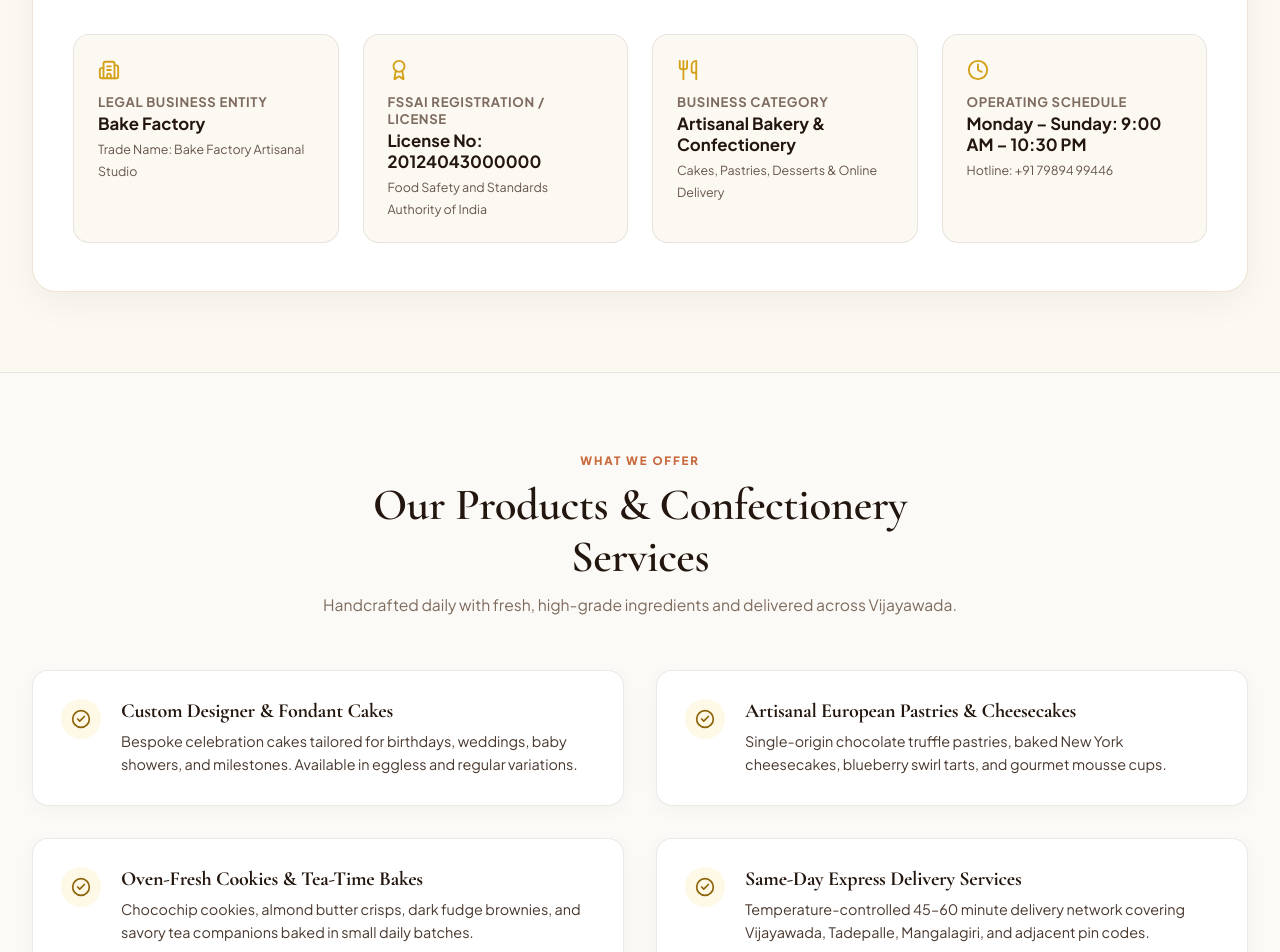
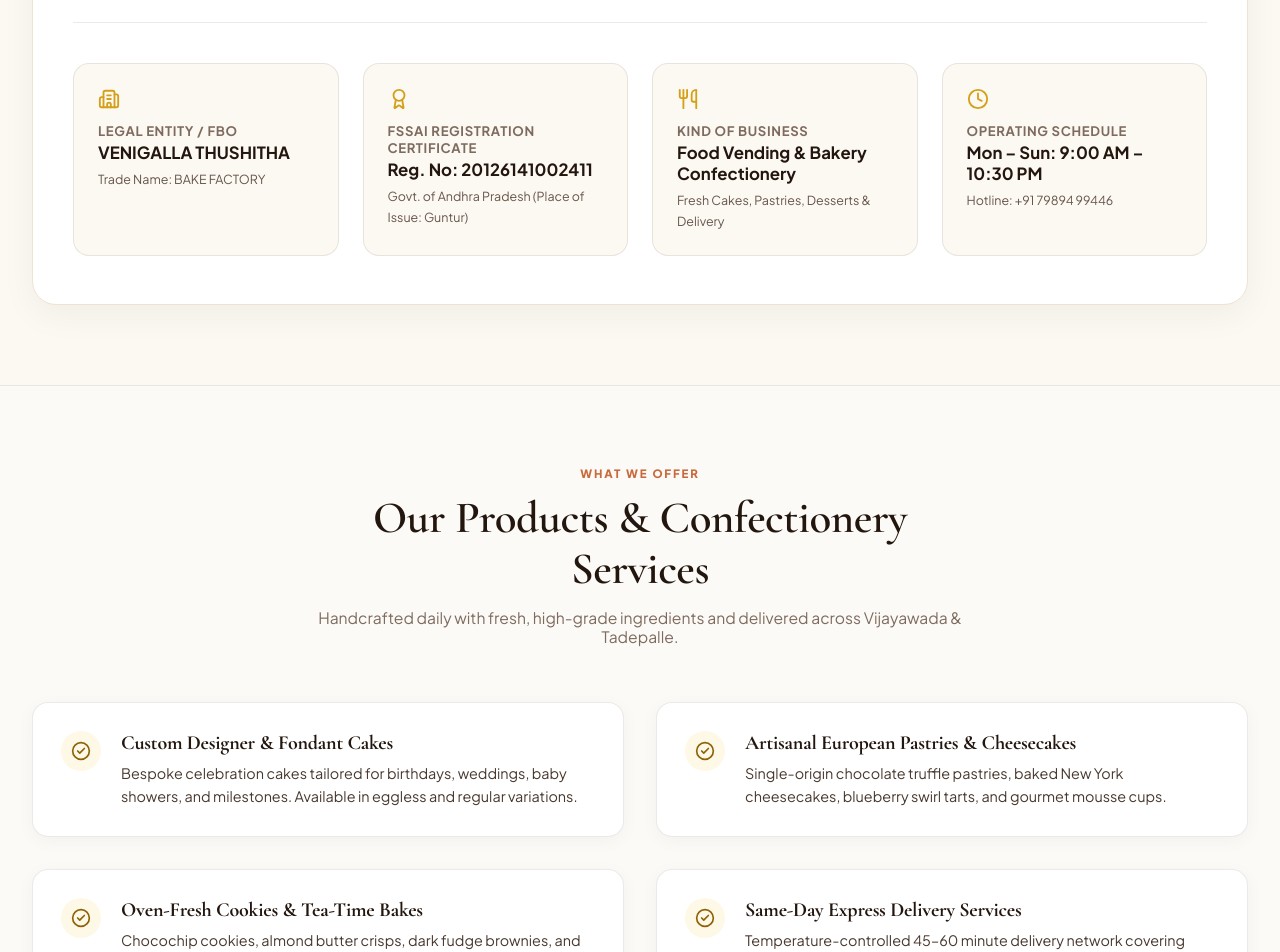
Before and after one commit to officialbakefactory07/bakefactory_uxi, a Next.js app: page /about in a window 1280 px wide. Shown: the part 1380-2332 px from the top of the page. Built offline with nearby package versions, Linux system fonts and the light colour scheme; no server answers; a web font is replaced by a local one.

Commit message:
Update official FSSAI Registration No 20126141002411, FBO Venigalla Thushitha, and registered Amaravathi Road address from government certificate

```diff
--- a/src/app/about/page.tsx
+++ b/src/app/about/page.tsx
@@ -6,7 +6,7 @@ import styles from './page.module.css';
 
 export const metadata = {
   title: 'Our Story, Legal Entity & FSSAI Standards | Bake Factory',
-  description: 'Discover the passion, FSSAI certified master bakers, and artisanal philosophy behind Bake Factory in Vijayawada.',
+  description: 'Discover the passion, FSSAI certified master bakers, and artisanal philosophy behind Bake Factory in Tadepalle & Vijayawada.',
 };
 
 export default function About() {
@@ -29,7 +29,7 @@ export default function About() {
     {
       icon: <ShieldCheck size={26} />,
       title: "FSSAI Food Safety Standards",
-      desc: "Operating strictly under FSSAI License No. 20124043000000 with zero harmful chemical preservatives and daily sanitized kitchens."
+      desc: "Operating strictly under FSSAI Registration No. 20126141002411 with zero harmful preservatives and daily sanitized kitchens."
     }
   ];
 
@@ -48,7 +48,7 @@ export default function About() {
     },
     {
       title: "Same-Day Express Delivery Services",
-      desc: "Temperature-controlled 45–60 minute delivery network covering Vijayawada, Tadepalle, Mangalagiri, and adjacent pin codes."
+      desc: "Temperature-controlled 45–60 minute delivery network covering Vijayawada, Tadepalle, Undavalli, and adjacent pin codes."
     }
   ];
 
@@ -60,7 +60,7 @@ export default function About() {
           <span className={styles.heroTag}>✦ OUR SWEET HERITAGE & LEGAL PROFILE</span>
           <h1 className={styles.heroTitle}>Baking Memories, One Celebration at a Time</h1>
           <p className={styles.heroSubtitle}>
-            What started as a heartfelt kitchen experiment in Vijayawada has evolved into a premier boutique dessert studio known for unmatched craftsmanship, food safety excellence, and irresistible flavors.
+            What started as a heartfelt kitchen experiment in Tadepalle &amp; Vijayawada has evolved into a premier boutique dessert studio known for unmatched craftsmanship, food safety excellence, and irresistible flavors.
           </p>
         </div>
       </section>
@@ -73,7 +73,7 @@ export default function About() {
               <span className={styles.sectionTag}>THE GENESIS</span>
               <h2>Born Out of a Deep Passion for Authentic Baking</h2>
               <p>
-                At <strong>Bake Factory</strong>, we believe that true baking is both an art and a science. Founded by culinary enthusiasts in Vijayawada, our mission has always been simple: create desserts that taste as extraordinary as they look.
+                At <strong>Bake Factory</strong> (Food Business Operator: <strong>VENIGALLA THUSHITHA</strong>), we believe that true baking is both an art and a science. Founded by culinary enthusiasts, our mission has always been simple: create desserts that taste as extraordinary as they look.
               </p>
               <p>
                 From the crisp flake of our artisanal crusts to the velvety smooth crumb of our celebration cakes, each recipe undergoes meticulous testing to achieve the perfect balance of richness, moisture, and aroma.
@@ -112,7 +112,7 @@ export default function About() {
             <div className={styles.legalHeader}>
               <Award size={28} className={styles.badgeGoldIcon} />
               <div>
-                <h2>Official Business Entity & Food Safety Registration</h2>
+                <h2>Official Business Entity &amp; FSSAI Registration</h2>
                 <p>Committed to 100% regulatory compliance, consumer transparency, and certified food hygiene standards.</p>
               </div>
             </div>
@@ -121,27 +121,27 @@ export default function About() {
               <div className={styles.legalItem}>
                 <Building2 size={22} className={styles.legalIcon} />
                 <div>
-                  <strong>Legal Business Entity</strong>
-                  <p>Bake Factory</p>
-                  <span>Trade Name: Bake Factory Artisanal Studio</span>
+                  <strong>Legal Entity / FBO</strong>
+                  <p>VENIGALLA THUSHITHA</p>
+                  <span>Trade Name: BAKE FACTORY</span>
                 </div>
               </div>
 
               <div className={styles.legalItem}>
                 <Award size={22} className={styles.legalIcon} />
                 <div>
-                  <strong>FSSAI Registration / License</strong>
-                  <p>License No: 20124043000000</p>
-                  <span>Food Safety and Standards Authority of India</span>
+                  <strong>FSSAI Registration Certificate</strong>
+                  <p>Reg. No: 20126141002411</p>
+                  <span>Govt. of Andhra Pradesh (Place of Issue: Guntur)</span>
                 </div>
               </div>
 
               <div className={styles.legalItem}>
                 <Utensils size={22} className={styles.legalIcon} />
                 <div>
-                  <strong>Business Category</strong>
-                  <p>Artisanal Bakery & Confectionery</p>
-                  <span>Cakes, Pastries, Desserts & Online Delivery</span>
+                  <strong>Kind of Business</strong>
+                  <p>Food Vending &amp; Bakery Confectionery</p>
+                  <span>Fresh Cakes, Pastries, Desserts &amp; Delivery</span>
                 </div>
               </div>
 
@@ -149,7 +149,7 @@ export default function About() {
                 <Clock size={22} className={styles.legalIcon} />
                 <div>
                   <strong>Operating Schedule</strong>
-                  <p>Monday &ndash; Sunday: 9:00 AM &ndash; 10:30 PM</p>
+                  <p>Mon &ndash; Sun: 9:00 AM &ndash; 10:30 PM</p>
                   <span>Hotline: +91 79894 99446</span>
                 </div>
               </div>
@@ -163,8 +163,8 @@ export default function About() {
         <div className={styles.pillarsContainer}>
           <div className={styles.centerHeader}>
             <span className={styles.sectionTag}>WHAT WE OFFER</span>
-            <h2>Our Products & Confectionery Services</h2>
-            <p>Handcrafted daily with fresh, high-grade ingredients and delivered across Vijayawada.</p>
+            <h2>Our Products &amp; Confectionery Services</h2>
+            <p>Handcrafted daily with fresh, high-grade ingredients and delivered across Vijayawada &amp; Tadepalle.</p>
           </div>
 
           <div className={styles.servicesGrid}>
--- a/src/app/privacy/page.tsx
+++ b/src/app/privacy/page.tsx
@@ -85,9 +85,9 @@ export default function PrivacyPage() {
               You have the right to request access to or deletion of your personal data. For privacy inquiries, security concerns, or grievance redressal, contact our designated officer:
             </p>
             <div className={styles.contactBox}>
-              <p><strong>Legal Business Entity:</strong> Bake Factory</p>
-              <p><strong>FSSAI Registration / License No:</strong> 20124043000000</p>
-              <p><strong>Registered Address:</strong> Maximilian Kolbe, Catholic Church Area, 12-1/2, Near Rohan&apos;s Pride Apartments, Tadepalle, Vijayawada &ndash; 522501, AP, India</p>
+              <p><strong>Legal Entity / FBO:</strong> VENIGALLA THUSHITHA (Trade Name: BAKE FACTORY)</p>
+              <p><strong>FSSAI Registration No:</strong> 20126141002411 (Govt. of Andhra Pradesh)</p>
+              <p><strong>Registered Address:</strong> Bake Factory, #12-1/2, Near Rohan&apos;s Pride Appartments, Amaravathi Road, Undavalli (Rural), Tadepalle, Guntur, Andhra Pradesh &ndash; 522501, India</p>
               <p><strong>Support Email:</strong> <a href="mailto:officialbakefactory@gmail.com">officialbakefactory@gmail.com</a></p>
               <p><strong>Hotline:</strong> <a href="tel:+917989499446">+91 79894 99446</a></p>
             </div>
--- a/src/components/Footer/Footer.tsx
+++ b/src/components/Footer/Footer.tsx
@@ -1,7 +1,7 @@
 import React from 'react';
 import Link from 'next/link';
 import Image from 'next/image';
-import { MapPin, Phone, Mail, Clock, ShieldCheck, Award, FileCheck } from 'lucide-react';
+import { MapPin, Phone, Mail, Clock, ShieldCheck, Award } from 'lucide-react';
 import styles from './Footer.module.css';
 
 export const Footer = () => {
@@ -21,7 +21,7 @@ export const Footer = () => {
       </div>
 
       <div className={styles.mainContainer}>
-        {/* Brand Column */}
+        {/* Brand & FSSAI Column */}
         <div className={styles.brandCol}>
           <div className={styles.brandHeader}>
             <div className={styles.logoCircle}>
@@ -39,20 +39,20 @@ export const Footer = () => {
             </div>
           </div>
           <p className={styles.brandDesc}>
-            Vijayawada&apos;s premier boutique dessert studio. Handcrafted designer cakes, authentic European pastries, and fresh oven treats prepared with 100% natural ingredients.
+            Vijayawada &amp; Tadepalle&apos;s premier boutique dessert studio. Handcrafted designer cakes, authentic European pastries, and fresh oven treats prepared with 100% natural ingredients.
           </p>
 
-          {/* FSSAI & Legal Entity Badge */}
+          {/* Official FSSAI & Legal Entity Details */}
           <div className={styles.fssaiBox}>
             <div className={styles.fssaiHeader}>
               <Award size={18} className={styles.goldIcon} />
               <strong>FSSAI CERTIFIED FOOD BUSINESS</strong>
             </div>
             <p className={styles.fssaiText}>
-              License / Reg. No: <strong>20124043000000</strong>
+              FSSAI Registration No: <strong>20126141002411</strong>
             </p>
             <p className={styles.legalEntityText}>
-              Legal Entity Name: <strong>Bake Factory</strong>
+              Legal Entity / FBO: <strong>VENIGALLA THUSHITHA (BAKE FACTORY)</strong>
             </p>
           </div>
 
@@ -92,15 +92,15 @@ export const Footer = () => {
           </ul>
         </div>
 
-        {/* Store & Contact Info */}
+        {/* Store & Registered Address */}
         <div className={styles.contactCol}>
-          <h4 className={styles.colTitle}>Registered Studio & Contact</h4>
+          <h4 className={styles.colTitle}>Registered Premises & Studio</h4>
           <div className={styles.contactItems}>
             <div className={styles.contactItem}>
               <MapPin size={18} className={styles.itemIcon} />
               <span>
                 <strong>Bake Factory</strong><br/>
-                Maximilian Kolbe, Catholic Church Area, 12-1/2, Near Rohan&apos;s Pride Apartments, Tadepalle, Vijayawada, Andhra Pradesh &ndash; 522501, India
+                #12-1/2, Near Rohan&apos;s Pride Appartments, Amaravathi Road, Undavalli (Rural), Tadepalle, Guntur, Andhra Pradesh &ndash; 522501
               </span>
             </div>
 
@@ -147,12 +147,12 @@ export const Footer = () => {
       <div className={styles.bottomBar}>
         <div className={styles.bottomContainer}>
           <p>
-            &copy; {new Date().getFullYear()} <strong>Bake Factory</strong>. All Rights Reserved. Artisanal Studio in Vijayawada.
+            &copy; {new Date().getFullYear()} <strong>Bake Factory</strong> (FBO: Venigalla Thushitha). All Rights Reserved.
           </p>
           <div className={styles.bottomLinks}>
-            <span>FSSAI Lic. No: 20124043000000</span>
+            <span>FSSAI Reg. No: <strong>20126141002411</strong></span>
             <span>•</span>
-            <span>PCI-DSS 256-Bit SSL Encrypted</span>
+            <span>PCI-DSS 256-Bit SSL Secured</span>
             <span>•</span>
             <span>100% Food Grade Quality</span>
           </div>
--- a/src/components/POS/ReceiptModal.tsx
+++ b/src/components/POS/ReceiptModal.tsx
@@ -461,7 +461,7 @@ export const ReceiptModal: React.FC<ReceiptModalProps> = ({ data, onClose, onNew
             <div className="footer-closing" style={{ textAlign: 'center', marginTop: '8px', fontSize: '9.5px', lineHeight: 1.4 }}>
               <strong>THANK YOU FOR VISITING!</strong>
               <div style={{ fontWeight: 700, marginTop: '2px' }}>BAKE FACTORY</div>
-              <div style={{ fontSize: '8.5px', color: '#333' }}>CAKES & DESSERTS</div>
+              <div style={{ fontSize: '8.5px', color: '#333' }}>FSSAI Reg. No: 20126141002411</div>
               <div className="motto" style={{ fontStyle: 'italic', marginTop: '3px', color: '#444' }}>
                 Baked fresh. Served happy.
               </div>
--- a/src/lib/escpos.ts
+++ b/src/lib/escpos.ts
@@ -242,7 +242,7 @@ export function generateReceiptBytes(data: ReceiptData, is80mm: boolean = false)
     .line('THANK YOU FOR VISITING!')
     .line('BAKE FACTORY')
     .bold(false)
-    .line('CAKES & DESSERTS')
+    .line('FSSAI Reg: 20126141002411')
     .line('Baked fresh. Served happy.')
     .divider('-', width)
     .cut();
```
Also changed, not shown: src/app/contact/page.tsx (+14 -14 lines), src/app/refund-policy/page.tsx (+5 -4 lines), src/app/shipping-policy/page.tsx (+5 -4 lines), src/app/terms/page.tsx (+6 -6 lines).
